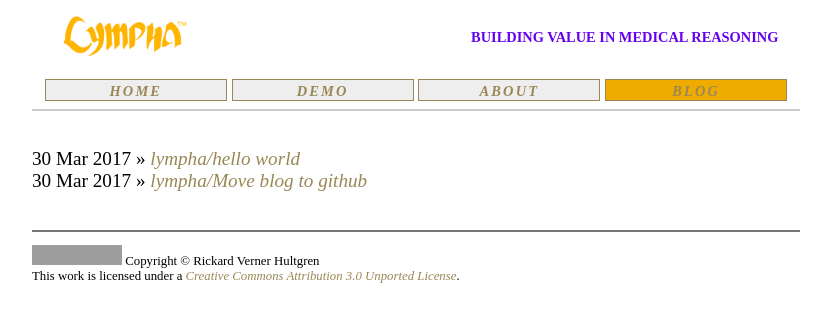
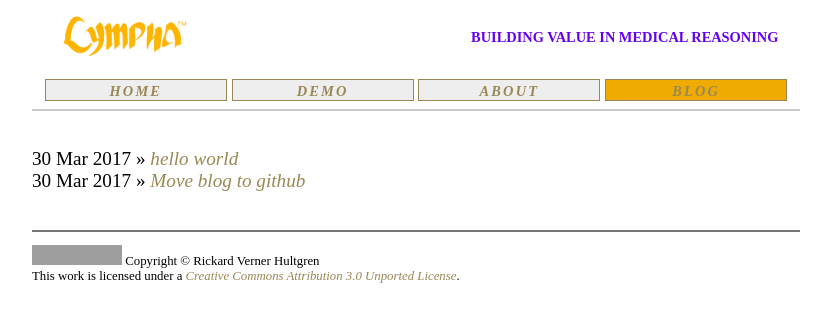
Before and after one commit to RickardHultgren/LYMPHA, a Jekyll site: the page built from blog.md, in a window 1280 px wide, cut to the strip 0-322 px from the top of the page. Shown: the whole strip, without its empty margins (224-1055 px from the left). Built offline with Jekyll 4.4.1, drawn with Linux system fonts in a browser that asks for light colours; some web fonts are replaced; our own code applies the rules of GitHub Pages for plain Markdown files; grey boxes are pictures that could not be loaded.

Commit message:
Update blog.md

```diff
--- a/blog.md
+++ b/blog.md
@@ -5,5 +5,5 @@
 </script>
 
 {% for post in site.posts %}
-{{ post.date | date_to_string }} &raquo; <a href="{{ post.url }}">lympha/{{ post.title }}</a>
+{{ post.date | date_to_string }} &raquo; <a href="lympha/{{ post.url }}">{{ post.title }}</a>
 {% endfor %}
```
